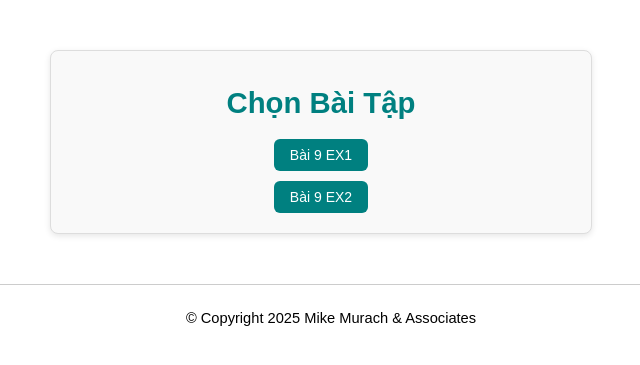
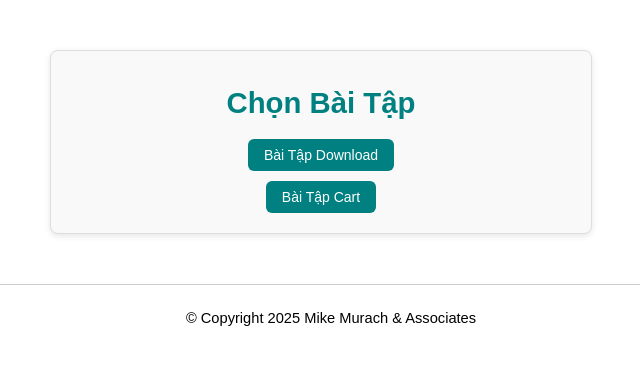
Before and after one commit to xinloihuy/WEB_CA_NHAN, a Java web app: page / in a window 1280 px wide. Shown: the part 103-468 px from the top of the page, without its empty margins (319-959 px from the left). Run offline with Tomcat 11, a stand-in JSP engine, Linux system fonts and the light colour scheme.

Commit message:
Update bai tap 7 cart, download

```diff
--- a/src/main/java/com/xinloihuy/download/DownloadServlet.java
+++ b/src/main/java/com/xinloihuy/download/DownloadServlet.java
@@ -66,7 +66,10 @@ public class DownloadServlet extends HttpServlet {
         String url;
         // if User object doesn't exist, check email cookie
         if (user == null) {
+            // get cookies from client
             Cookie[] cookies = request.getCookies();
+
+            // get email of user from cookies
             String emailAddress =
                     CookieUtil.getCookieValue(cookies, "emailCookie");
 
--- a/src/main/webapp/WEB-INF/download/8601_download.jsp
+++ b/src/main/webapp/WEB-INF/download/8601_download.jsp
@@ -14,11 +14,11 @@
     </tr>
     <tr>
         <td>You Are a Star</td>
-        <td><a href="/musicStore/sound/${productCode}/star.mp3">MP3</a></td>
+        <td><a href="/musicStore/sound/${productCode}/home.mp3">MP3</a></td>
     </tr>
     <tr>
         <td>Don't Make No Difference</td>
-        <td><a href="/musicStore/sound/${productCode}/no_difference.mp3">MP3</a></td>
+        <td><a href="/musicStore/sound/${productCode}/home.mp3">MP3</a></td>
     </tr>
 </table>
 
--- a/src/main/webapp/WEB-INF/download/jr01_download.jsp
+++ b/src/main/webapp/WEB-INF/download/jr01_download.jsp
@@ -14,11 +14,11 @@
     </tr>
     <tr>
         <td>Filter</td>
-        <td><a href="/musicStore/sound/${productCode}/filter.mp3">MP3</a></td>
+        <td><a href="/musicStore/sound/${productCode}/field_of_hopes.mp3">MP3</a></td>
     </tr>
     <tr>
         <td>So Long Lazy Ray</td>
-        <td><a href="/musicStore/sound/${productCode}/so_long.mp3">MP3</a></td>
+        <td><a href="/musicStore/sound/${productCode}/field_of_hopes.mp3">MP3</a></td>
     </tr>
 </table>
 
--- a/src/main/webapp/WEB-INF/download/pf01_download.jsp
+++ b/src/main/webapp/WEB-INF/download/pf01_download.jsp
@@ -14,11 +14,11 @@
     </tr>
     <tr>
         <td>64 Corvair</td>
-        <td><a href="/musicStore/sound/${productCode}/corvair.mp3">MP3</a></td>
+        <td><a href="/musicStore/sound/${productCode}/joker.mp3">MP3</a></td>
     </tr>
     <tr>
         <td>Whiskey Before Breakfast</td>
-        <td><a href="/musicStore/sound/${productCode}/whiskey.mp3">MP3</a></td>
+        <td><a href="/musicStore/sound/${productCode}/joker.mp3">MP3</a></td>
     </tr>
 </table>
 
--- a/src/main/webapp/WEB-INF/download/pf02_download.jsp
+++ b/src/main/webapp/WEB-INF/download/pf02_download.jsp
@@ -13,11 +13,11 @@
     </tr>
     <tr>
         <td>Neon Lights</td>
-        <td><a href="/musicStore/sound/${productCode}/neon.mp3">MP3</a></td>
+        <td><a href="/musicStore/sound/${productCode}/lancer.mp3">MP3</a></td>
     </tr>
     <tr>
         <td>Tank Hill</td>
-        <td><a href="/musicStore/sound/${productCode}/tank.mp3">MP3</a></td>
+        <td><a href="/musicStore/sound/${productCode}/lancer.mp3">MP3</a></td>
     </tr>
 </table>
 
--- a/src/main/webapp/index.jsp
+++ b/src/main/webapp/index.jsp
@@ -6,11 +6,11 @@
 <h1>Chọn Bài Tập</h1>
 
 <form action="downloadForm" method="post" style="margin-bottom: 10px">
-    <button type="submit">Bài 9 EX1</button>
+    <button type="submit">Bài Tập Download</button>
 </form>
 
 <form action="loadProducts" method="get">
-    <button type="submit">Bài 9 EX2</button>
+    <button type="submit">Bài Tập Cart</button>
 </form>
 </div>
 <c:import url="/includes/footer.jsp" />
```
Also changed, not shown: 4 other files.
